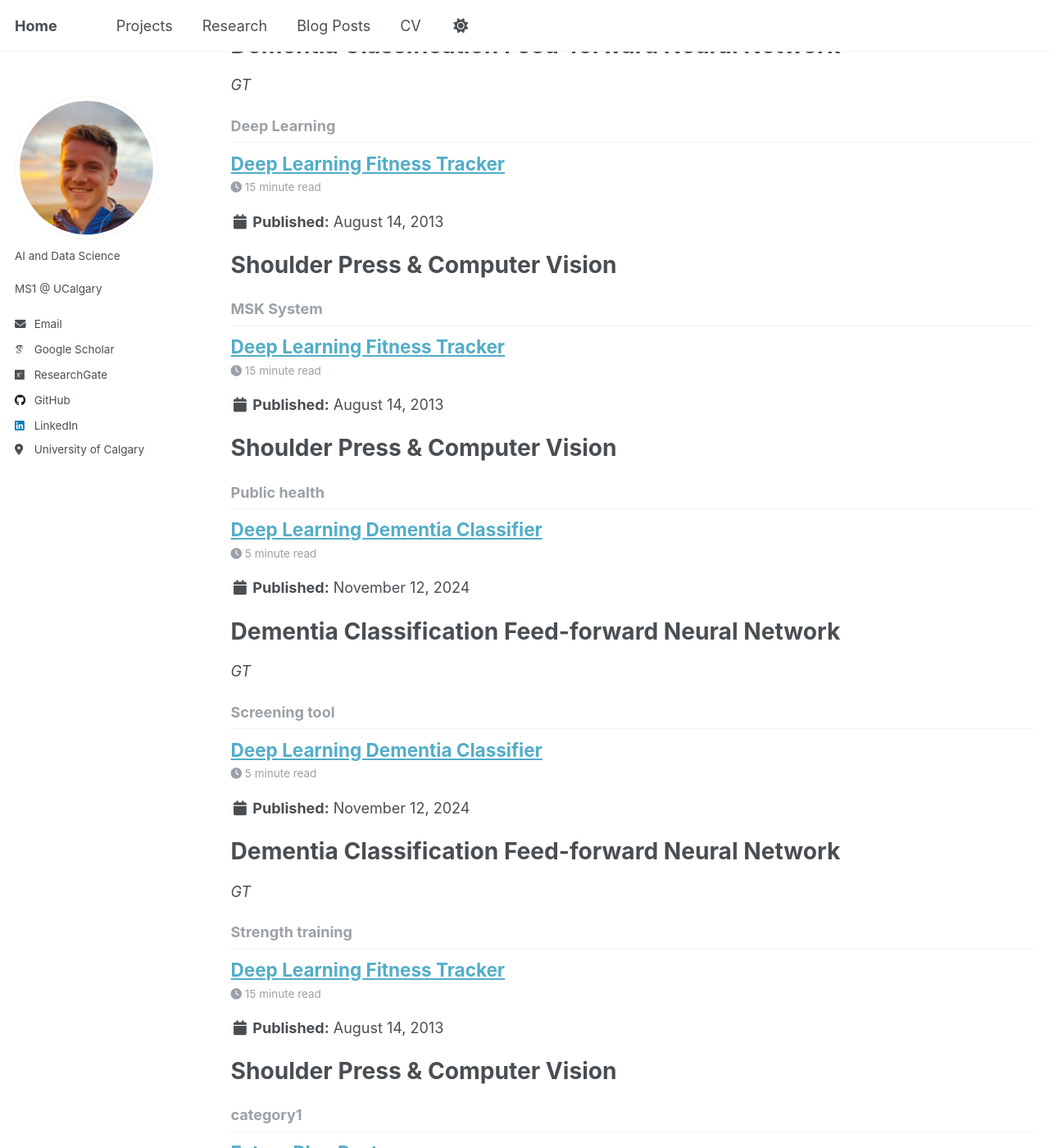
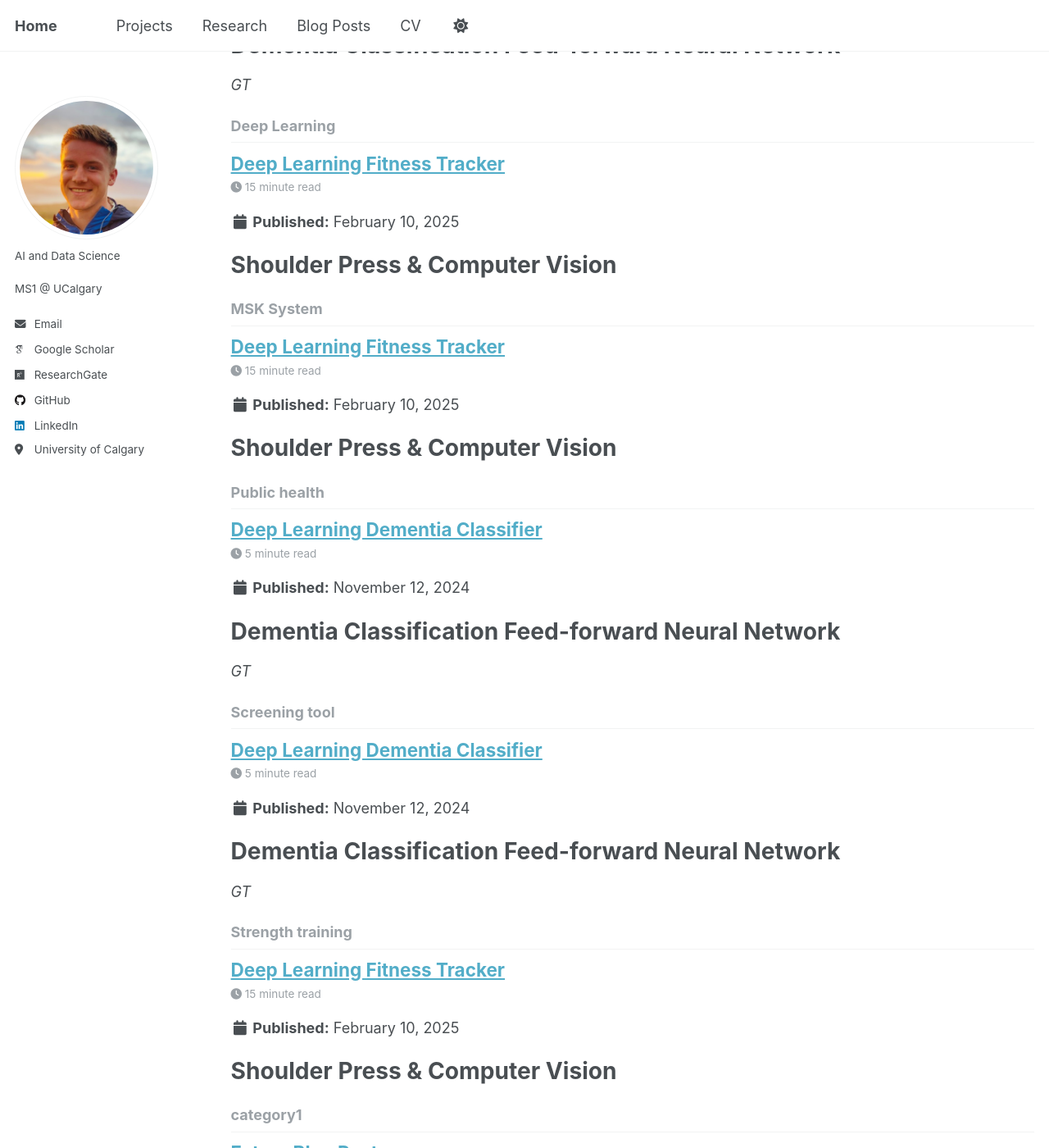
Before and after one commit to Gavin-Thomas/website, a Jekyll site: the page built from _pages/tag-archive.html, in a window 1280 px wide and 1400 px high, scrolled down 278 px. Shown: the whole window at 82% size. Built offline with Jekyll 4.4.1, drawn with Linux system fonts in a browser that asks for light colours; some web fonts are replaced; a script that is not in the unit is left out; a file with an impossible date is left out.

Commit message:
Update 2013-08-14-blog-post-2.md
Signed-off-by: Gavin Thomas <123608443+Gavin-Thomas@users.noreply.github.com>

```diff
--- a/_posts/2013-08-14-blog-post-2.md
+++ b/_posts/2013-08-14-blog-post-2.md
@@ -1,7 +1,7 @@
 ---
 title: 'Deep Learning Fitness Tracker'
-date: 2013-08-14
-permalink: /shoulderpress
+date: 2025-02-10
+permalink: /posts/2025/shoulderpress
 tags:
   - Deep Learning
   - Strength training
```
